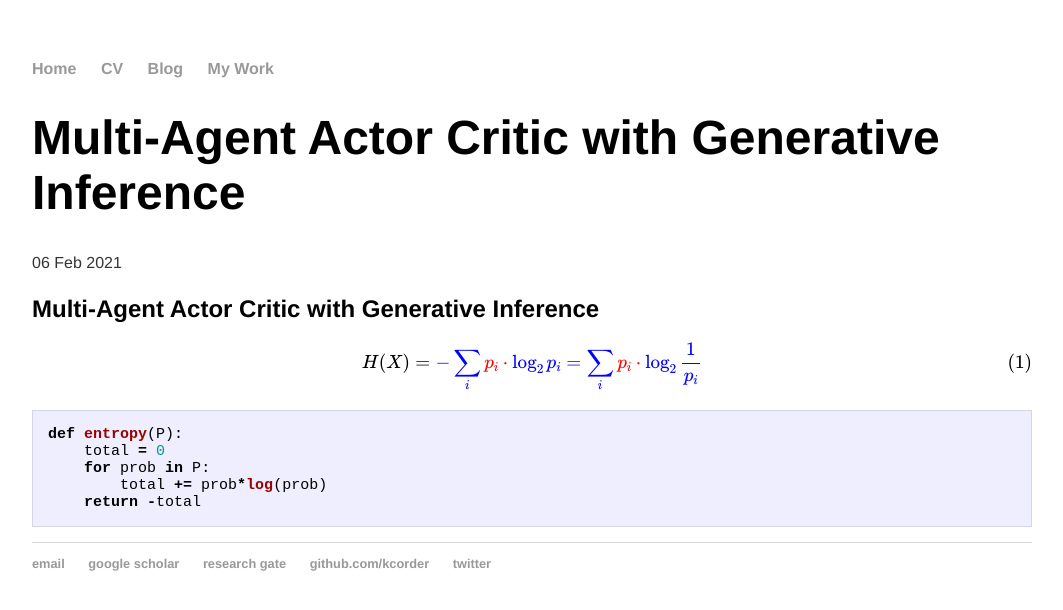
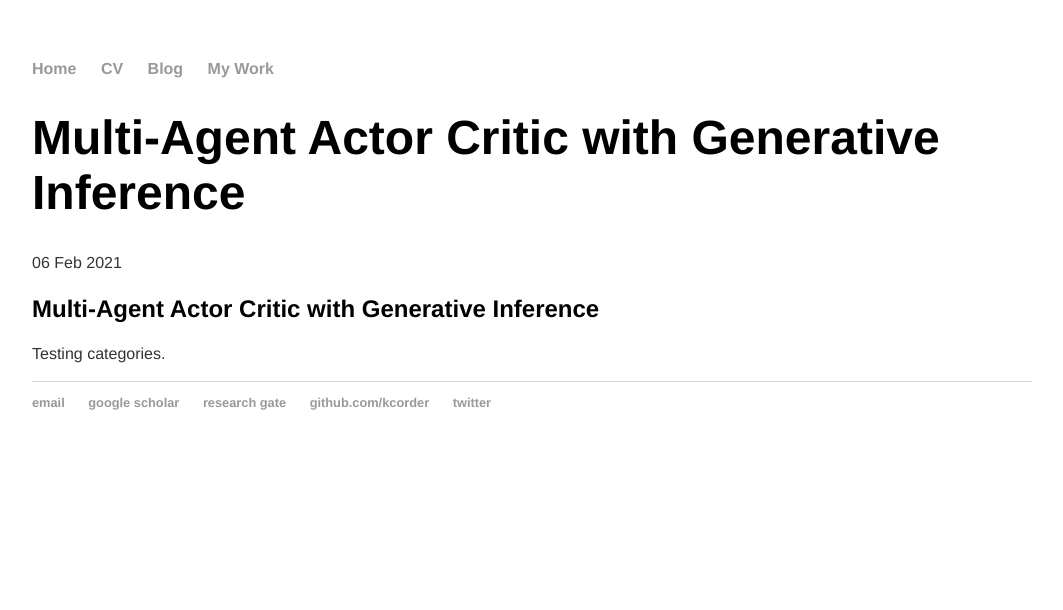
Before and after one commit to kcorder/kcorder.github.io, a Jekyll site: the page built from _posts/2021-01-20-test.md, in a window 1280 px wide. Shown: the top 610 px of the page, without its empty margins (108-1171 px from the left). Built offline with Jekyll 4.4.1, drawn with Linux system fonts in a browser that asks for light colours; formulas are drawn with MathJax 3.

Commit message:
Update 2021-01-20-test.md

````diff
--- a/_posts/2021-01-20-test.md
+++ b/_posts/2021-01-20-test.md
@@ -7,12 +7,4 @@ categories: papers
 
 ## Multi-Agent Actor Critic with Generative Inference
 
-$$H(X) = \color{blue}{-}\sum_i \color{red}{p_i} \cdot \color{blue}{\log_2 p_i} = \sum_i \color{red}{p_i} \cdot \color{blue}{\log_2 \frac{1}{p_i}}$$
-
-```python
-def entropy(P):
-    total = 0
-    for prob in P:
-        total += prob*log(prob)
-    return -total
-```
+Testing categories.
````
